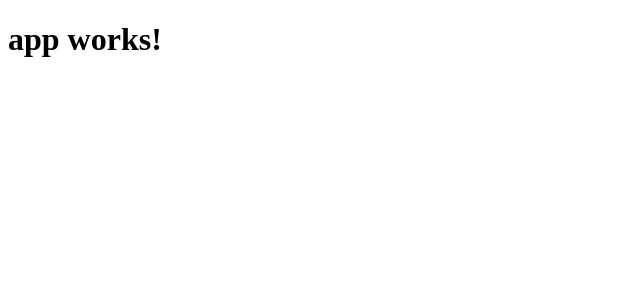
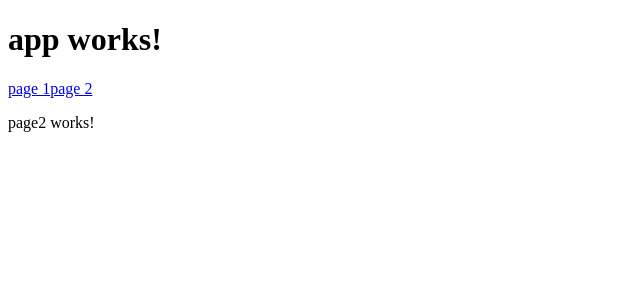
Before and after one commit to krasnoff/angular-2-getting-started, an Angular app: page /page2 in a window 1280 px wide. Shown: the top 300 px of the page, without its empty margins (0-640 px from the left). Built offline with nearby package versions, Linux system fonts and the light colour scheme.

Commit message:
first commit

```diff
--- a/src/app/app.component.html
+++ b/src/app/app.component.html
@@ -1,3 +1,8 @@
 <h1>
   {{title}}
 </h1>
+<a [routerLink]="['/page1']">page 1</a>
+<a [routerLink]="['/page2']">page 2</a>
+<div class="outer-outlet">
+  <router-outlet></router-outlet>
+</div>
--- /dev/null
+++ b/src/app/page1/page1.component.html
@@ -0,0 +1,3 @@
+<p>
+  page1 works!
+</p>
--- /dev/null
+++ b/src/app/page1/page1.component.ts
@@ -0,0 +1,15 @@
+import { Component, OnInit } from '@angular/core';
+
+@Component({
+  selector: 'app-page1',
+  templateUrl: './page1.component.html',
+  styleUrls: ['./page1.component.css']
+})
+export class Page1Component implements OnInit {
+
+  constructor() { }
+
+  ngOnInit() {
+  }
+
+}
--- /dev/null
+++ b/src/app/page2/page2.component.html
@@ -0,0 +1,3 @@
+<p>
+  page2 works!
+</p>
--- /dev/null
+++ b/src/app/page2/page2.component.ts
@@ -0,0 +1,15 @@
+import { Component, OnInit } from '@angular/core';
+
+@Component({
+  selector: 'app-page2',
+  templateUrl: './page2.component.html',
+  styleUrls: ['./page2.component.css']
+})
+export class Page2Component implements OnInit {
+
+  constructor() { }
+
+  ngOnInit() {
+  }
+
+}
```
Also changed, not shown: src/app/app.module.ts (+14 -2 lines), src/app/page1/page1.component.css (added), src/app/page2/page2.component.css (added), 2 other files (tests, documents, lock files or other folders).
